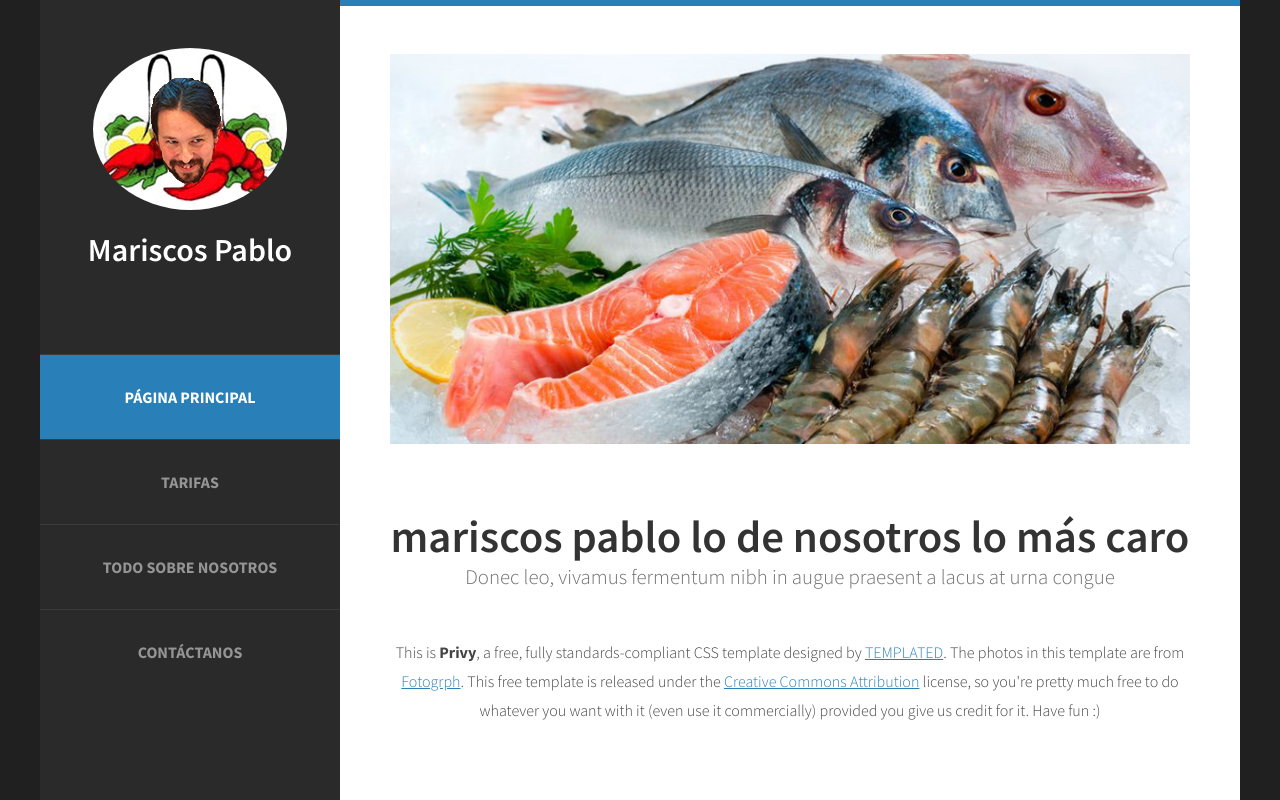
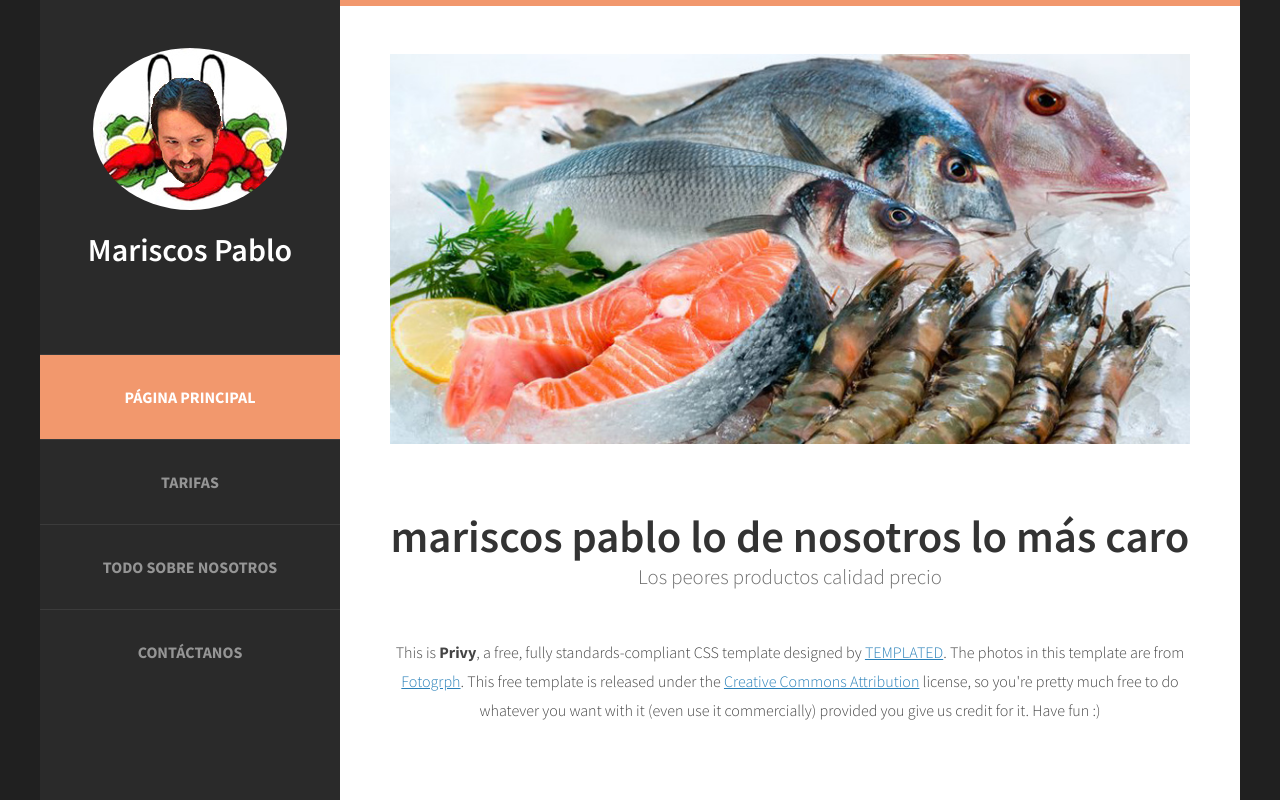
Before and after one commit to Bermux/Pagina-web, a plain HTML site: page index.html in a window 1280 px wide. Shown: the top 800 px of the page. Drawn offline with Linux system fonts and the light colour scheme.

Commit message:
Colorines

```diff
--- a/default.css
+++ b/default.css
@@ -461,7 +461,7 @@
 
 	#menu .current_page_item a
 	{
-		background: #2980b9;
+		background: #f2986d;
 		color: rgba(255,255,255,1);
 	}
 
@@ -498,7 +498,7 @@
 		width: 800px;
 		padding: 3em 50px 5em 50px;
 		background: #FFF;
-		border-top: 6px solid #2980b9;
+		border-top: 6px solid #f2986d;
 		text-align: center;
 	}
 
--- a/index.html
+++ b/index.html
@@ -47,7 +47,7 @@ Released   : 20130902
 		<div id="welcome">
 			<div class="title">
 				<h2>Mariscos Pablo lo de nosotros lo más caro</h2>
-				<span class="byline">Donec leo, vivamus fermentum nibh in augue praesent a lacus at urna congue</span>
+				<span class="byline">Los peores productos calidad precio</span>
 			</div>
 			<p>This is <strong>Privy</strong>, a free, fully standards-compliant CSS template designed by <a href="http://templated.co" rel="nofollow">TEMPLATED</a>. The photos in this template are from <a href="http://fotogrph.com/"> Fotogrph</a>. This free template is released under the <a href="http://templated.co/license">Creative Commons Attribution</a> license, so you're pretty much free to do whatever you want with it (even use it commercially) provided you give us credit for it. Have fun :) </p>
 			<ul class="actions">
```
